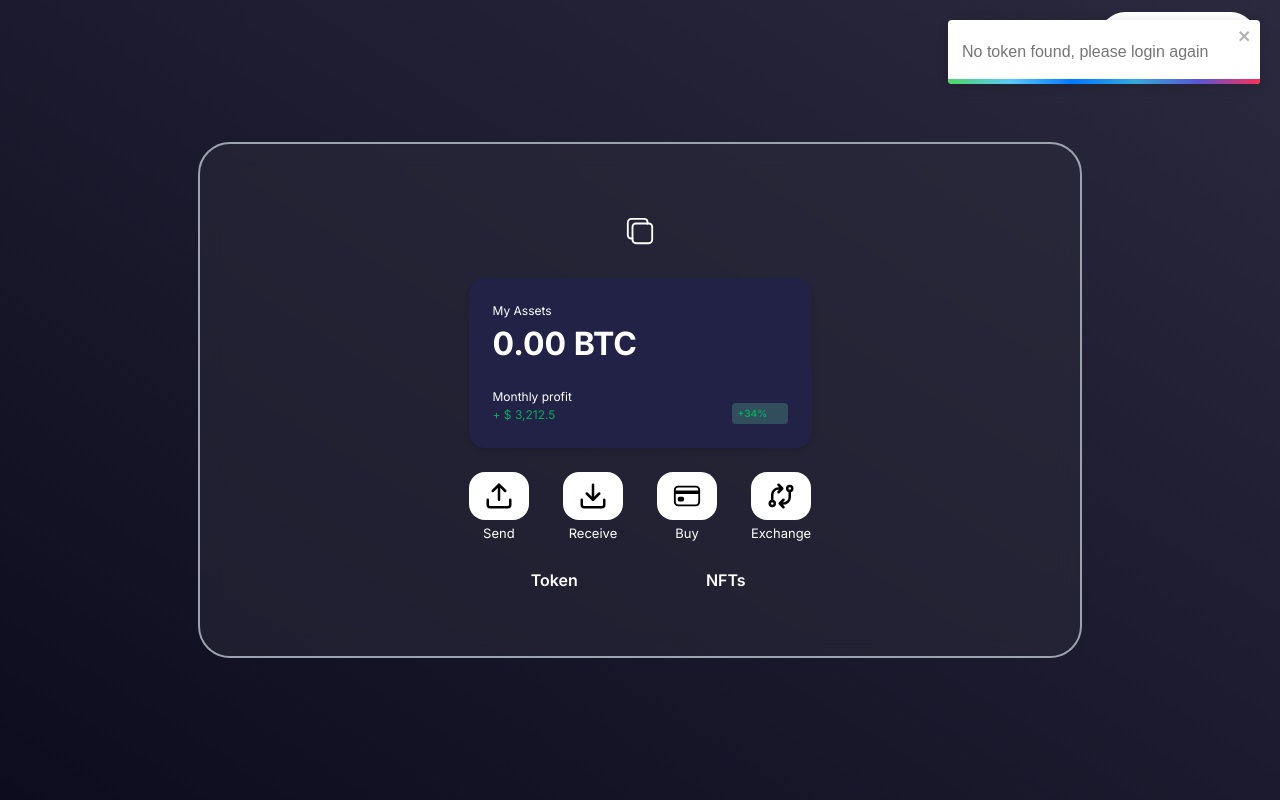
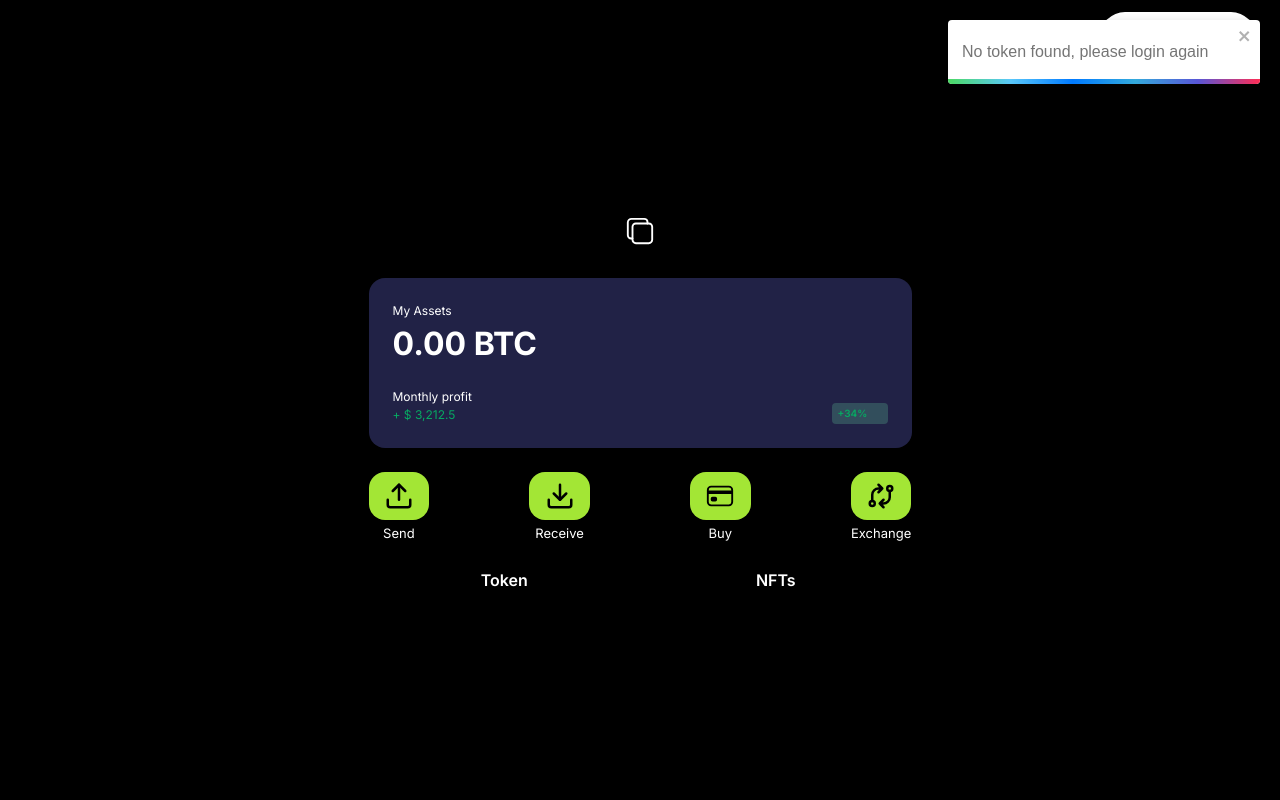
Before and after one commit to SamuelAdex/wallet-project, a Next.js app: page /wallet in a window 1280 px wide. Built offline with nearby package versions, Linux system fonts and the light colour scheme.

Commit message:
new wallet looks

```diff
--- a/app/wallet/page.js
+++ b/app/wallet/page.js
@@ -97,14 +97,14 @@ const WalletPage = () => {
 
 
   return (
-    <div className='grid place-items-center p-3 md:h-[100vh] bg-gradient-to-tr to-[#2B293D] from-[#0d0b1e] relative '>
+    <div className='grid place-items-center p-3 md:h-[100vh] bg-[#000] relative '>
 
         <div className='absolute flex items-center gap-3 rounded-[30px] p-3 z-10 h-[50px] bg-white top-3 right-6'>
             <div className=''>{userData?.email?.slice(0,5)+"..."}</div>
             <MdLogout className='cursor-pointer text-black text-3xl' onClick={logout} />
         </div>
         {/* {isLoading && <Loader />} */}
-        <div className='md:w-[884px] w-full rounded-[32px] backdrop-blur-md bg-[rgba(45,44,60,0.5)] py-10 px-14 md:space-y-8 border-[2px] border-gray-400 grid place-items-center'>
+        <div className='md:w-[884px] w-full py-10 px-14 md:space-y-8 grid place-items-center'>
             <div className=''>
                 {/* {userData?.wallets[0]} */}
                 {/* <select className='p-3 rounded-[12px] border-[1px] bg-primary'>
@@ -120,7 +120,7 @@ const WalletPage = () => {
                 <IoCopyOutline onClick={()=> copyText(wallet?.address)} className='text-3xl text-white cursor-pointer' />
             </div>
 
-            <div className='md:w-[343px] md:space-y-6 space-y-3'>
+            <div className='md:w-[543px] md:space-y-6 space-y-3'>
                 {isWalletLoading ? (
                     <div className='grid place-items-center'>
                         <Loader />
@@ -142,25 +142,25 @@ const WalletPage = () => {
                 </div>}
                 <div className='flex items-center justify-between'>
                     <div className='flex flex-col gap-1 items-center cursor-pointer'>
-                        <div className='bg-white w-[60.79px] h-[48.13px] rounded-[16px] grid place-items-center'>
+                        <div className='bg-lime-400 w-[60.79px] h-[48.13px] rounded-[16px] grid place-items-center'>
                             <LuUpload className='text-3xl' />
                         </div>
                         <div className='text-white text-[13px] font-[400]'>Send</div>
                     </div>
                     <div className='flex flex-col gap-1 items-center cursor-pointer'>
-                        <div className='bg-white w-[60.79px] h-[48.13px] rounded-[16px] grid place-items-center'>
+                        <div className='bg-lime-400 w-[60.79px] h-[48.13px] rounded-[16px] grid place-items-center'>
                             <FiDownload className='text-3xl' />
                         </div>
                         <div className='text-white text-[13px] font-[400]'>Receive</div>
                     </div>
                     <div className='flex flex-col gap-1 items-center cursor-pointer'>
-                        <div className='bg-white w-[60.79px] h-[48.13px] rounded-[16px] grid place-items-center'>
+                        <div className='bg-lime-400 w-[60.79px] h-[48.13px] rounded-[16px] grid place-items-center'>
                             <IoCardOutline className='text-3xl' />
                         </div>
                         <div className='text-white text-[13px] font-[400]'>Buy</div>
                     </div>
                     <div className='flex flex-col gap-1 items-center cursor-pointer'>
-                        <div className='bg-white w-[60.79px] h-[48.13px] rounded-[16px] grid place-items-center'>
+                        <div className='bg-lime-400 w-[60.79px] h-[48.13px] rounded-[16px] grid place-items-center'>
                             <TbExchange className='text-3xl' />
                         </div>
                         <div className='text-white text-[13px] font-[400]'>Exchange</div>
```
